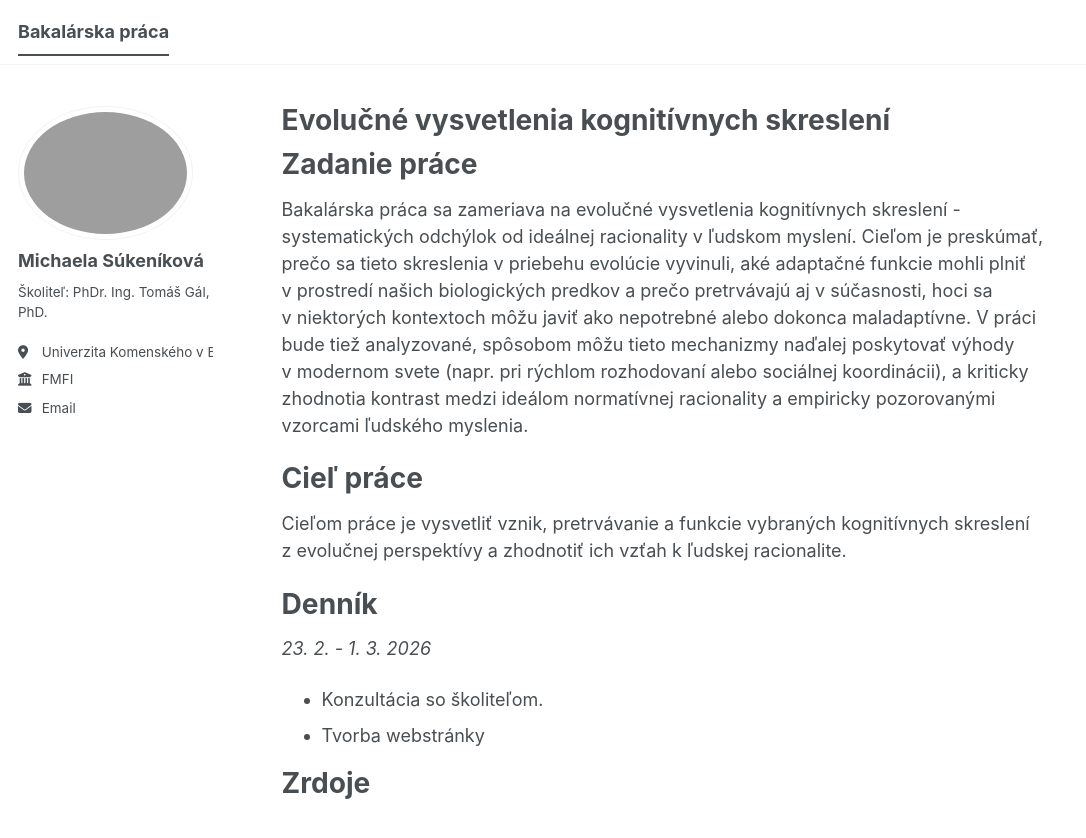
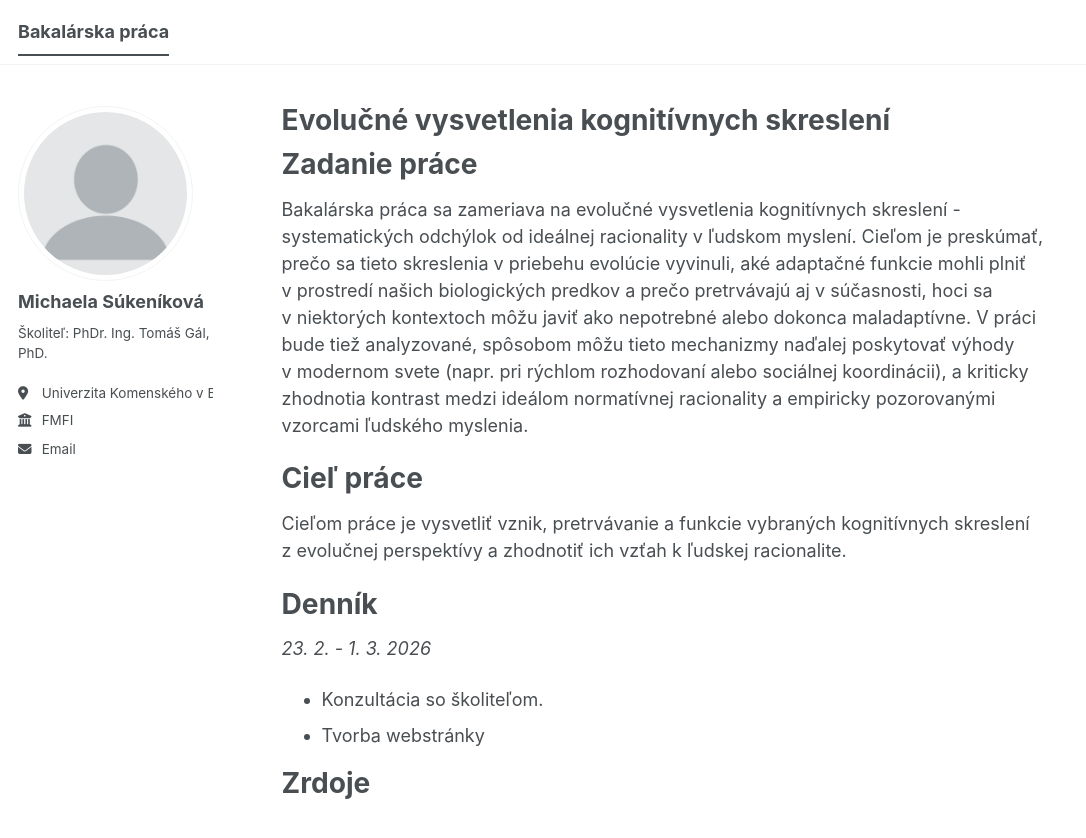
Before and after one commit to sumiuniba/sumiuniba.github.io, a Jekyll site: the page built from _pages/about.md, in a window 1280 px wide and 1004 px high. Shown: the top 838 px of the window, without its empty margins (0-1086 px from the left). Built offline with Jekyll 4.4.1, drawn with Linux system fonts in a browser that asks for light colours.

Commit message:
Add avatar image to author profile

```diff
--- a/_config.yml
+++ b/_config.yml
@@ -23,7 +23,7 @@ repository               : "sumiuniba/sumiuniba.github.io"
 #               Additional customization can be done by editing /_includes/author-profile.html
 author:
   # Biographic information
-  avatar           :
+  avatar           : "profile.png"
   name             : "Michaela Súkeníková"
   # pronouns         : # example: "she/her"
   bio              : "Školiteľ: PhDr. Ing. Tomáš Gál, PhD."
```
